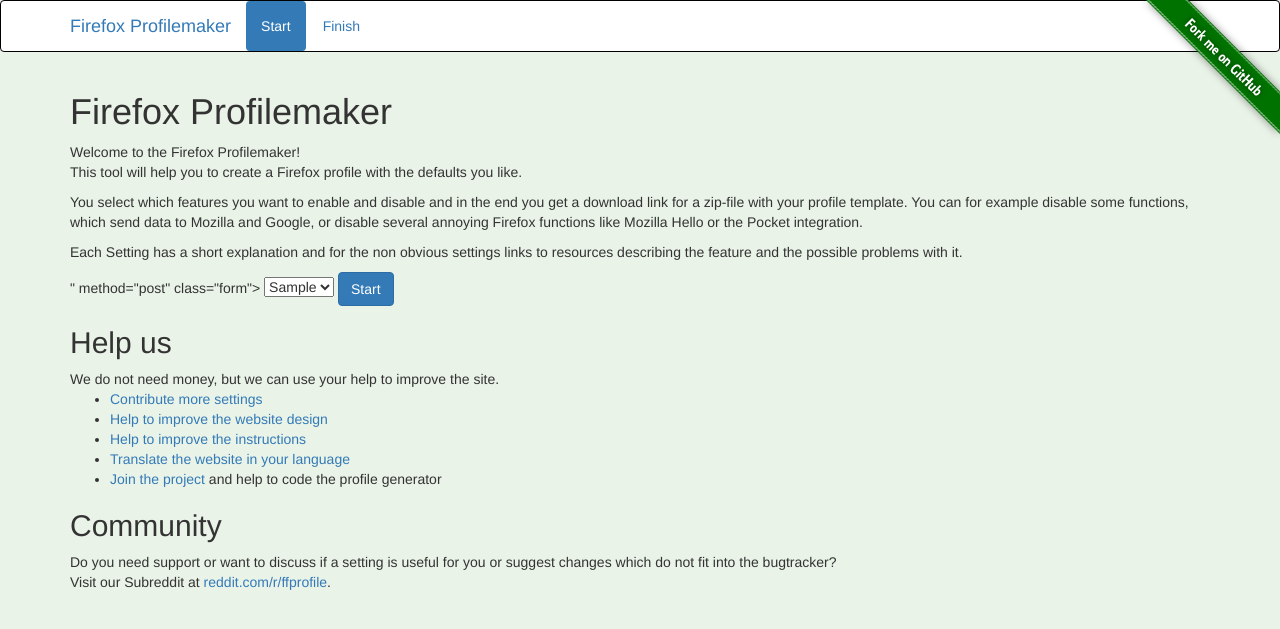
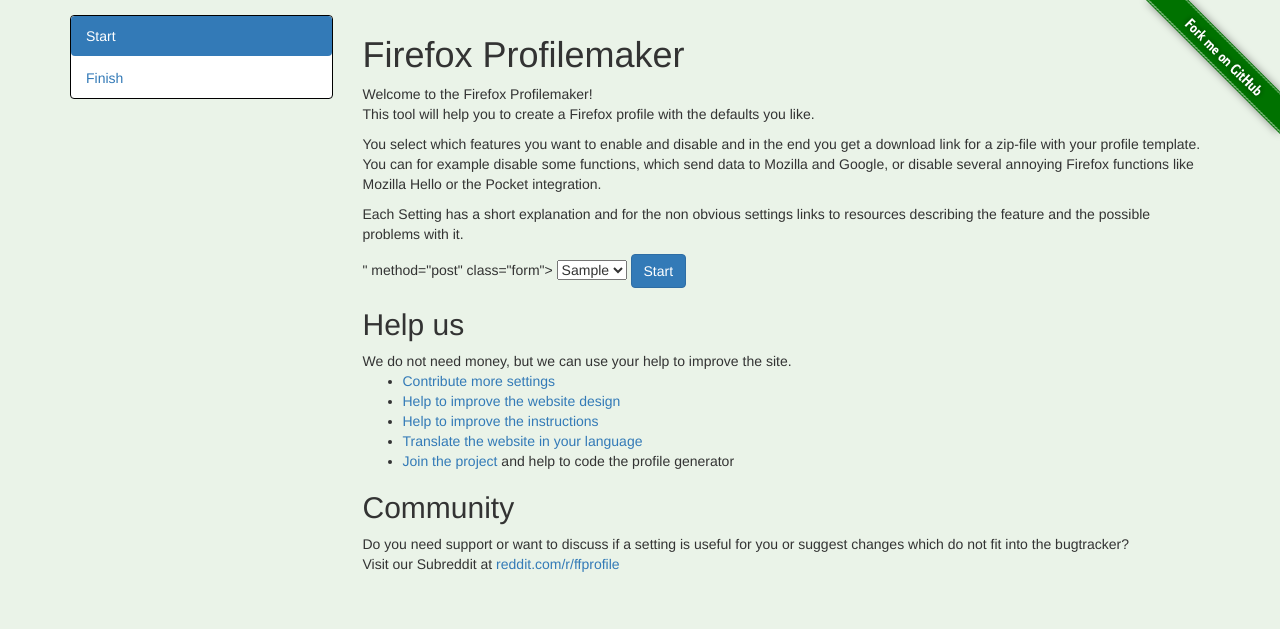
Before and after one commit to allo-/ffprofile, a Django app: template templates/main.html in a window 1280 px wide. Shown: the top 629 px of the page. Run offline with Django 3.2, Linux system fonts and the light colour scheme; the template is opened without the code that fills it: most values are stand-ins (such as "Sample title", 1, 10 or a date in 2020); form fields are guessed from the names that the template uses; some libraries are stand-ins or nearby versions.

Commit message:
Use a sidebar for the menu

```diff
--- a/templates/main.html
+++ b/templates/main.html
@@ -21,13 +21,13 @@
     </style>
 </head>
 <body>
+    <div class="container">
+        {% bootstrap_messages %}
+
+        <div class="row">
+            <div class="col-lg-3 col-sm-4 col-xs-4" style="padding-top: 2ex">
 				<nav class="navbar">
-        <div class="container">
-            <div class="navbar-header">
-                <a class="navbar-brand" href="#">{% trans "Firefox Profilemaker" %}</a>
-            </div>
-            <div>
-                <ul class="nav navbar-nav nav-pills">
+					<ul class="nav nav-stacked nav-pills">
 						<li class="active"><a href="#start" data-toggle="tab">{% trans "Start" %}</a></li>
 
 						{% for form in forms %}
@@ -37,14 +37,10 @@
 						{% endfor %}
 						<li><a href="#finish" data-toggle="tab" style="{% if finished %}font-weight: bold{% endif %}">{% if finished %}{% bootstrap_icon "star" %} {% endif %}{% trans "Finish" %}</a></li>
 					</ul>
+				</nav>
 			</div>
-        </div>
-    </nav>
-    <div class="container">
-        {% bootstrap_messages %}
-
-        <div class="tab-content">
-            <div id="start" class="tab-pane fade in active">
+            <div class="col-lg-9 col-sm-8 col-xs-8 tab-content">
+                <div id="start" class="tab-pane fade-in active" style="padding-top: 2ex">
                     <h1>{% trans "Firefox Profilemaker" %}</h1>
                     {% blocktrans %}
                     Welcome to the Firefox Profilemaker!
@@ -83,10 +79,10 @@
                     <h2>Community</h2>
                     Do you need support or want to discuss if a setting is useful for you or suggest changes which do not fit into the bugtracker?
                     <br />
-                Visit our Subreddit at <a href="https://www.reddit.com/r/ffprofile/">reddit.com/r/ffprofile</a>.
+                    Visit our Subreddit at <a href="https://www.reddit.com/r/ffprofile/">reddit.com/r/ffprofile</a>
                 </div>
                 {% for form in forms %}
-            <div id="{{ form.id }}" class="tab-pane fade">
+                <div id="{{ form.id }}" class="tab-pane fade" style="padding-top: 2ex">
                     <h1>{{ form.name }}</h1>
                     <form action="#{{ form.id }}" method="post" class="form">
                       {% csrf_token %}
@@ -102,7 +98,7 @@
                     </form>
                 </div>
                 {% endfor %}
-            <div id="finish" class="tab-pane fade">
+                <div id="finish" class="tab-pane fade" style="padding-top: 2ex">
                     <h1>{% trans "Download" %}</h1>
                     {% if not finished %}
                         <div class="alert alert-danger" role="alert">
@@ -159,6 +155,7 @@
                 </div>
             </div>
         </div>
+    </div>
     {% bootstrap_javascript %}
     <script>
         // Javascript to enable link to tab
```
Lines whose indentation alone changed are shown as unchanged.
